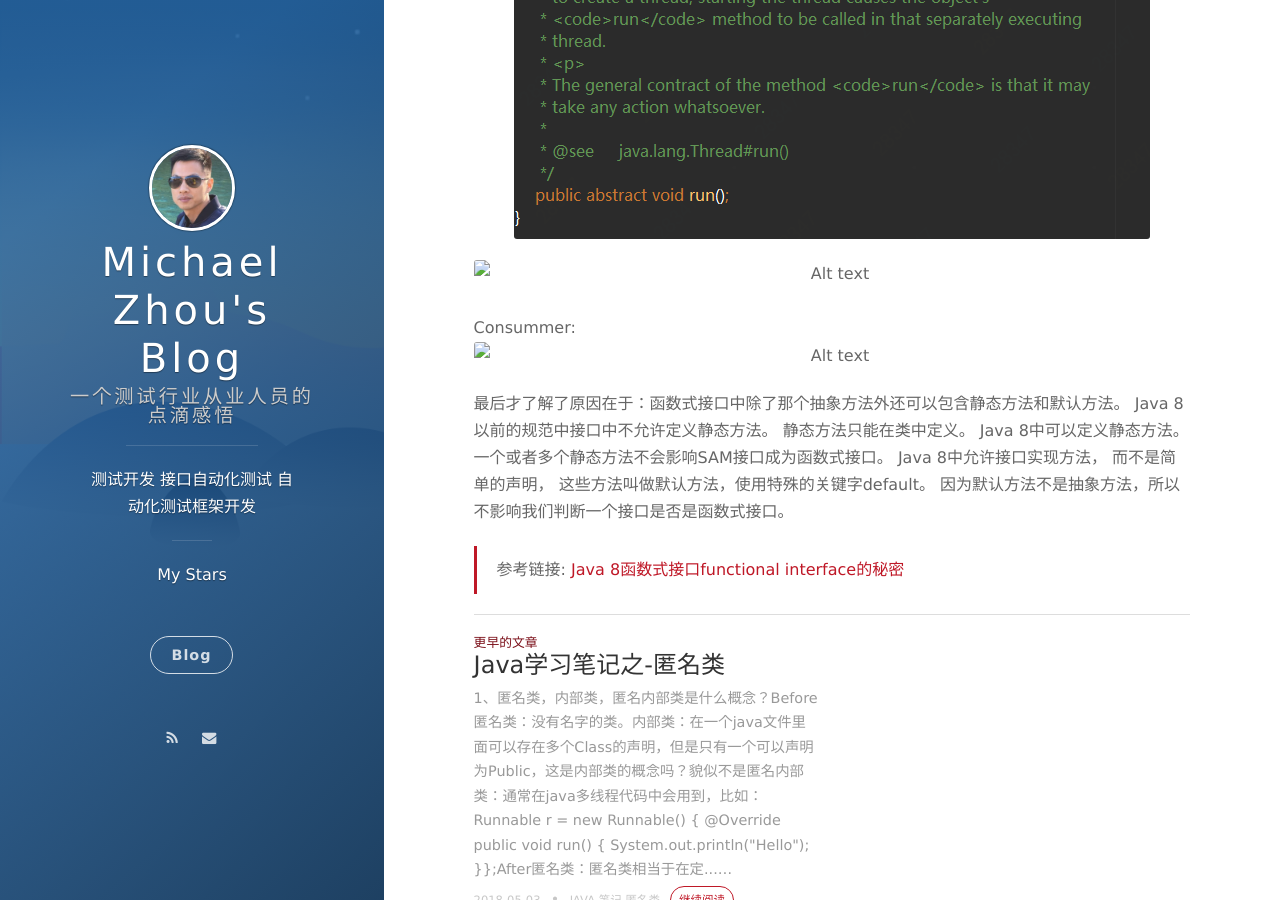
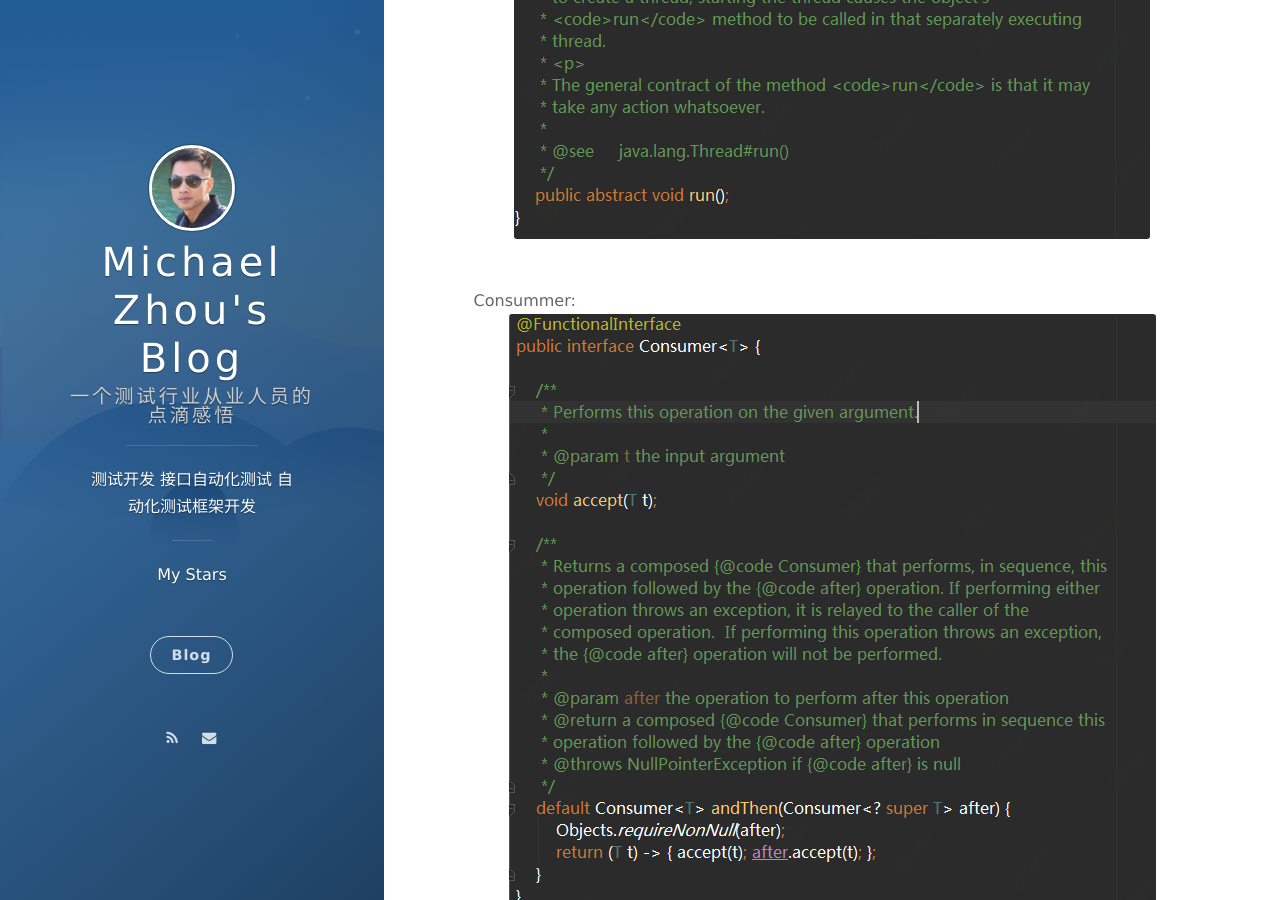
Before and after one commit to MichaelZhou111/MichaelZhou111.github.io, a Jekyll site: the page built from _posts/2018-06-28-JAVA学习笔记之-java8-lambada表达式.md, in a window 1280 px wide and 900 px high, scrolled down 777 px. Built offline with Jekyll 4.4.1, drawn with Linux system fonts in a browser that asks for light colours; nearby versions of some CDN libraries; comment, search, counter and statistics services are not loaded.

Commit message:
modify pics

```diff
--- a/_posts/2018-06-28-JAVA学习笔记之-java8-lambada表达式.md
+++ b/_posts/2018-06-28-JAVA学习笔记之-java8-lambada表达式.md
@@ -18,11 +18,10 @@ tags: JAVA 笔记 lambada 函数式编程 闭包
  但是实际上在代码中看到的函数式接口有包含一个方法的，也有包含多个方法的，这就让我迷茫了。
  例如下面的两个函数式接口：Runnable 和 Consummer:
  <br>Runnable:<br>
- ![](/images/posts/Runnable.png)
+ ![Runnable](/images/posts/Runnable.png)
 
- ![Alt text](../assets/images/Runnable.png?raw=true "java.lang.Runnable")
  <br>Consummer:<br>
- ![Alt text](../assets/images/Java.util.function.Consummer.png?raw=true "java.util.function.Consummer")
+  ![java.util.function.Consummer](/images/posts/Java.util.function.Consummer.png)
 
  最后才了解了原因在于：函数式接口中除了那个抽象方法外还可以包含静态方法和默认方法。
  Java 8以前的规范中接口中不允许定义静态方法。 静态方法只能在类中定义。 Java 8中可以定义静态方法。
```
